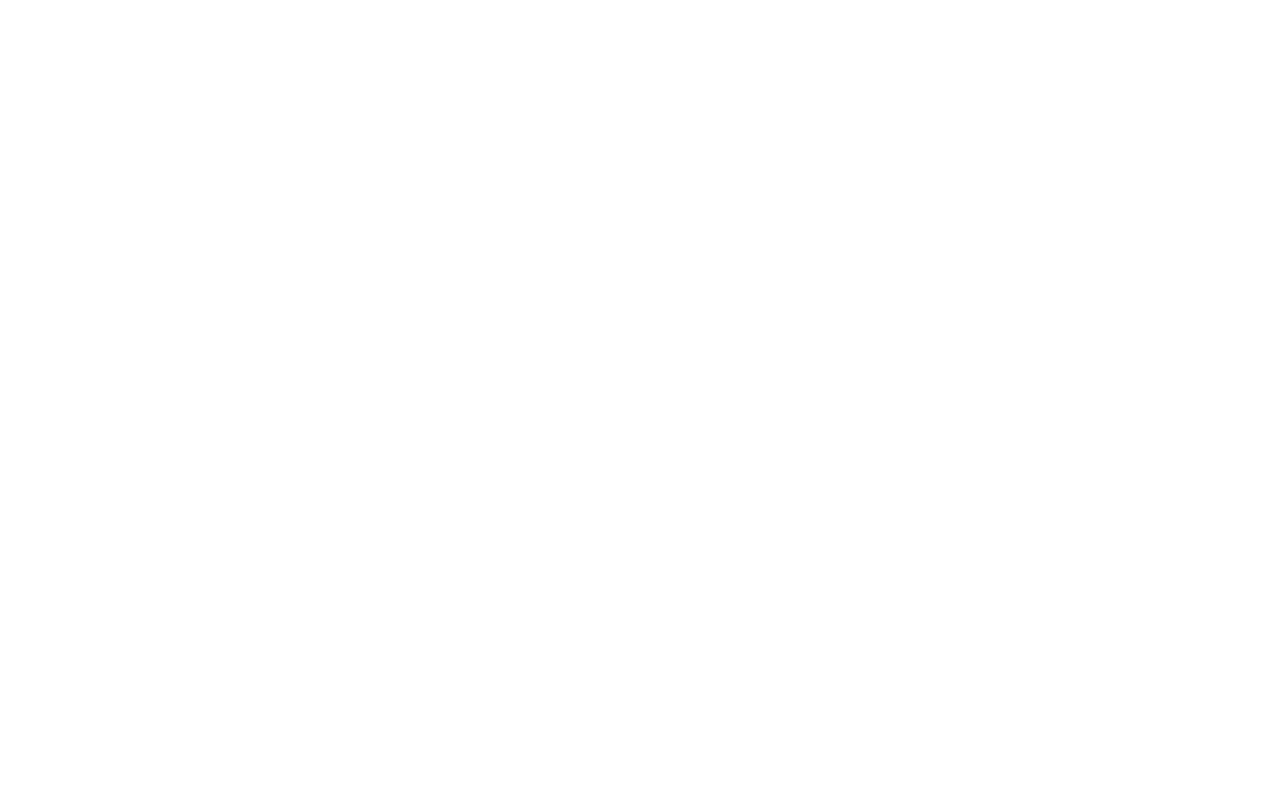
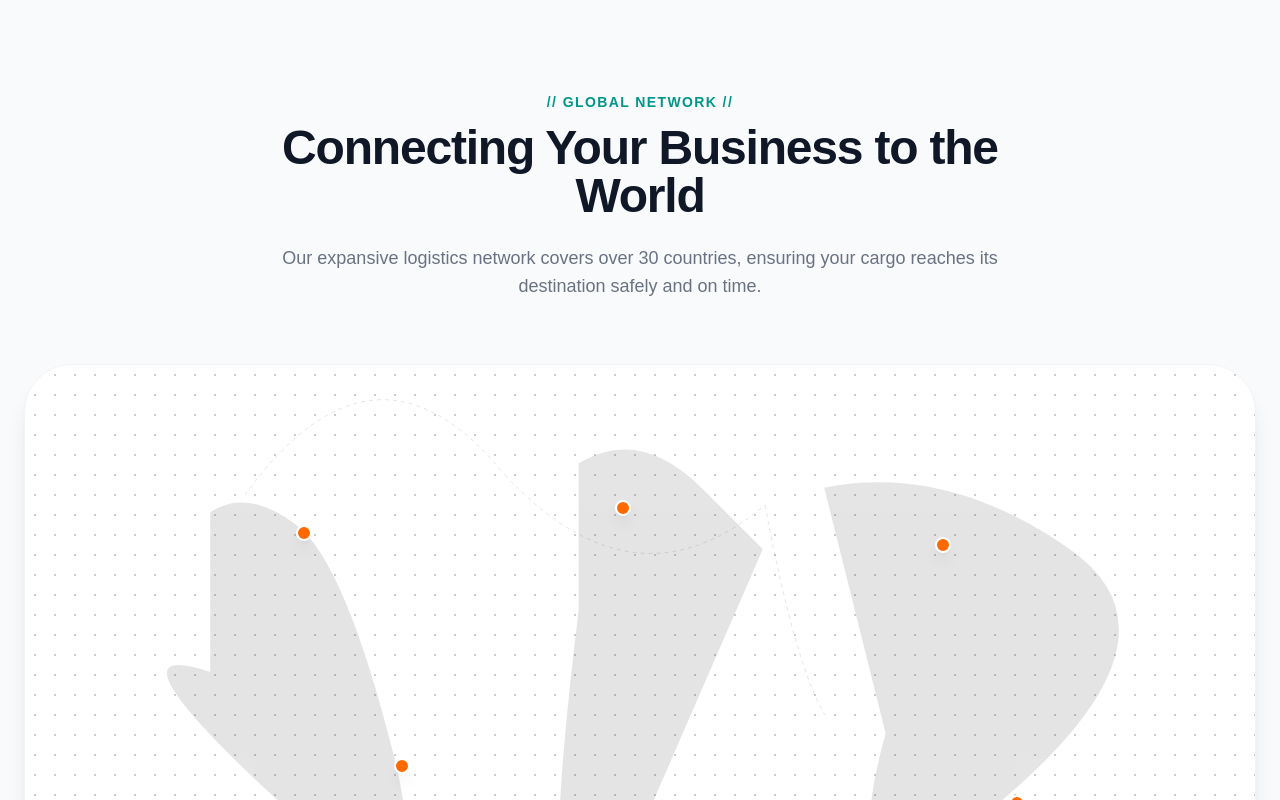
Before and after one commit to Shibilipadalath/logistic-web, a Next.js app: page / in a window 1280 px wide. Shown: the part 3560-4360 px from the top of the page. Before the commit the page ends 3556 px from the top, so only its background shows below. Built offline with nearby package versions, Linux system fonts and the light colour scheme; a web font is replaced by a local one.

Commit message:
countires section added

```diff
--- a/src/app/page.tsx
+++ b/src/app/page.tsx
@@ -4,6 +4,7 @@
 import About from "@/components/About";
 import Services from "@/components/Services";
 import WhyChooseUs from "@/components/WhyChooseUs";
+import ExportDestinations from "@/components/ExportDestinations";
 
 export default function Home() {
   return (
@@ -13,6 +14,7 @@
       <About />
       <Services />
       <WhyChooseUs />
+      <ExportDestinations />
     </main>
   );
 }
--- /dev/null
+++ b/src/components/ExportDestinations.tsx
@@ -0,0 +1,124 @@
+
+"use client";
+
+import React from 'react';
+
+const destinations = [
+    { name: "United States", code: "US", coords: { x: 220, y: 130 } },
+    { name: "Germany", code: "DE", coords: { x: 480, y: 110 } },
+    { name: "China", code: "CN", coords: { x: 740, y: 140 } },
+    { name: "Brazil", code: "BR", coords: { x: 300, y: 320 } },
+    { name: "Australia", code: "AU", coords: { x: 800, y: 350 } },
+    { name: "South Africa", code: "ZA", coords: { x: 500, y: 380 } },
+];
+
+export default function ExportDestinations() {
+    return (
+        <section className="py-24 bg-gray-50 overflow-hidden">
+            <div className="max-w-7xl mx-auto px-6">
+
+                {/* Header */}
+                <div className="text-center max-w-3xl mx-auto mb-16">
+                    <span className="text-sm font-bold tracking-widest text-teal-600 uppercase mb-3 block">
+                        {"// Global Network //"}
+                    </span>
+                    <h2 className="text-4xl md:text-5xl font-extrabold text-gray-900 tracking-tight mb-6">
+                        Connecting Your Business to the World
+                    </h2>
+                    <p className="text-lg text-gray-500">
+                        Our expansive logistics network covers over 30 countries, ensuring your cargo reaches its destination safely and on time.
+                    </p>
+                </div>
+
+                {/* Map Container */}
+                <div className="relative w-full aspect-[16/9] md:aspect-[2/1] bg-white rounded-[3rem] shadow-xl border border-gray-100 overflow-hidden">
+
+                    {/* Abstract World Map SVG Background */}
+                    <div className="absolute inset-0 flex items-center justify-center opacity-10 pointer-events-none">
+                        <svg viewBox="0 0 1000 500" className="w-full h-full text-black fill-current">
+                            <path d="M150,120 Q180,100 220,130 T300,320 T200,350 T150,250 Z" /> {/* Americas approx */}
+                            <path d="M450,80 Q500,50 550,100 T600,150 T500,380 T450,200 Z" /> {/* Europe/Africa approx */}
+                            <path d="M650,100 Q750,80 850,150 T800,350 T700,300 Z" /> {/* Asia/Aus approx */}
+                            {/* Simplified blobs for aesthetic map representation since we don't have a real geojson handy */}
+                        </svg>
+                    </div>
+
+                    {/* Better detailed Dotted Map Pattern Overlay (CSS radial gradient) */}
+                    <div className="absolute inset-0 opacity-20"
+                        style={{
+                            backgroundImage: 'radial-gradient(#000 1px, transparent 1px)',
+                            backgroundSize: '20px 20px'
+                        }}>
+                    </div>
+
+                    {/* Destination Hotspots */}
+                    <div className="relative w-full h-full">
+                        {destinations.map((dest) => (
+                            <div
+                                key={dest.code}
+                                className="absolute group cursor-pointer"
+                                style={{
+                                    left: `${(dest.coords.x / 1000) * 100}%`,
+                                    top: `${(dest.coords.y / 500) * 100}%`
+                                }}
+                            >
+                                {/* Pulse Effect */}
+                                <div className="absolute -inset-4 bg-orange-500/20 rounded-full animate-ping opacity-0 group-hover:opacity-100 transition-opacity" />
+
+                                {/* Dot */}
+                                <div className="relative w-4 h-4 bg-orange-500 rounded-full border-2 border-white shadow-lg transition-transform group-hover:scale-125 z-10" />
+
+                                {/* Tooltip */}
+                                <div className="absolute left-1/2 -translate-x-1/2 bottom-full mb-3 opacity-0 group-hover:opacity-100 transition-all transform translate-y-2 group-hover:translate-y-0 duration-300">
+                                    <div className="bg-black text-white text-xs font-bold px-3 py-1.5 rounded-lg whitespace-nowrap shadow-xl flex flex-col items-center">
+                                        <span>{dest.name}</span>
+                                        <div className="w-2 h-2 bg-black rotate-45 absolute -bottom-1"></div>
+                                    </div>
+                                </div>
+                            </div>
+                        ))}
+
+                        {/* Connecting Lines (Decorative) */}
+                        <svg className="absolute inset-0 w-full h-full pointer-events-none">
+                            <path
+                                d="M220,130 Q350,-50 480,110"
+                                fill="none"
+                                stroke="#000"
+                                strokeWidth="1"
+                                strokeDasharray="4 4"
+                                className="opacity-10"
+                            />
+                            <path
+                                d="M480,110 Q610,250 740,140"
+                                fill="none"
+                                stroke="#000"
+                                strokeWidth="1"
+                                strokeDasharray="4 4"
+                                className="opacity-10"
+                            />
+                            <path
+                                d="M740,140 Q770,300 800,350"
+                                fill="none"
+                                stroke="#000"
+                                strokeWidth="1"
+                                strokeDasharray="4 4"
+                                className="opacity-10"
+                            />
+                        </svg>
+                    </div>
+                </div>
+
+                {/* Categories / Tickers */}
+                <div className="mt-12 flex flex-wrap justify-center gap-4 md:gap-8 opacity-70">
+                    {['Global Shipping', 'Warehousing', 'Customs Brokerage', 'Supply Chain Management'].map((tag) => (
+                        <div key={tag} className="flex items-center gap-2">
+                            <div className="w-1.5 h-1.5 bg-teal-500 rounded-full" />
+                            <span className="text-sm font-semibold uppercase tracking-wider text-gray-600">{tag}</span>
+                        </div>
+                    ))}
+                </div>
+
+            </div>
+        </section>
+    )
+}
```
